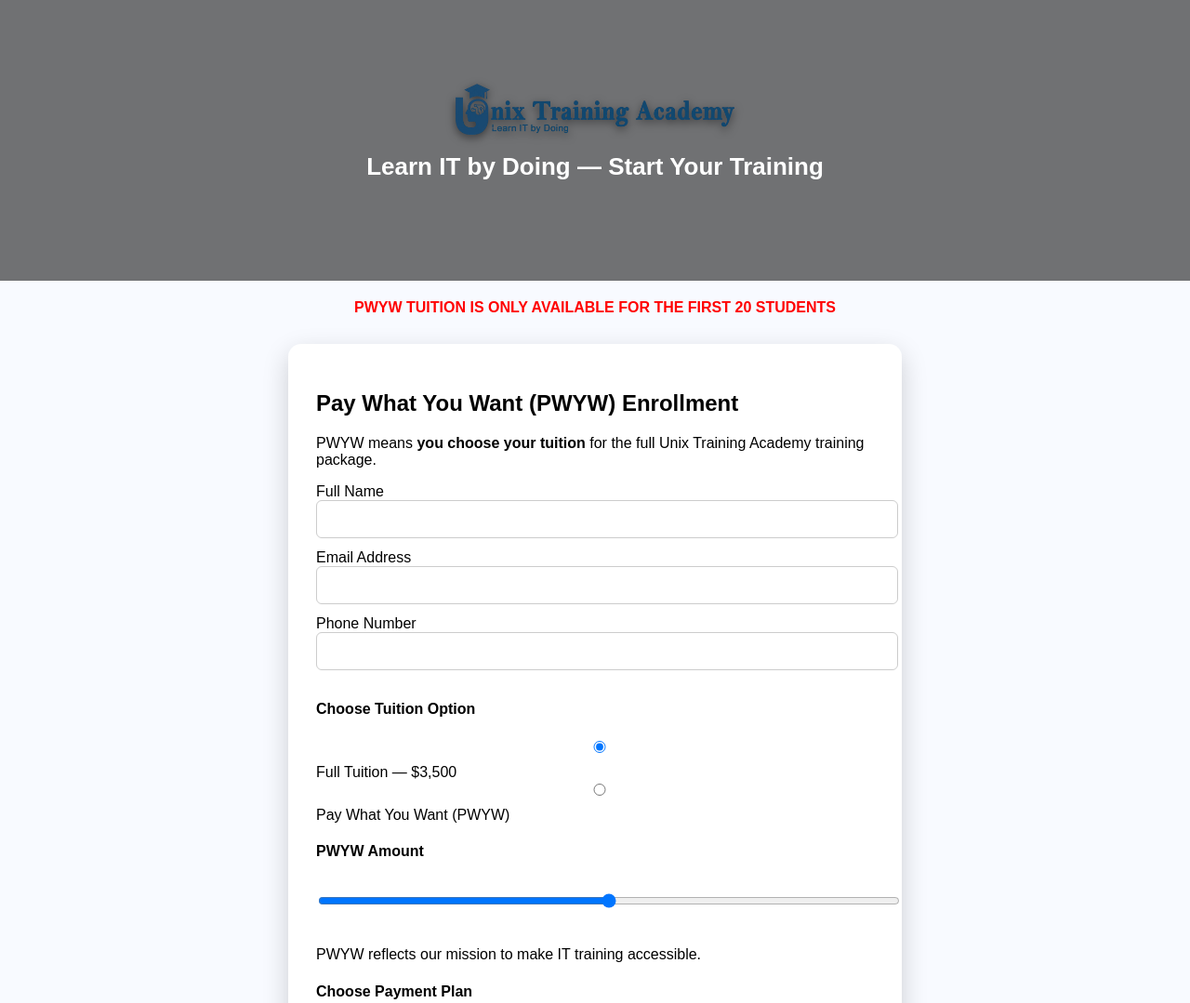
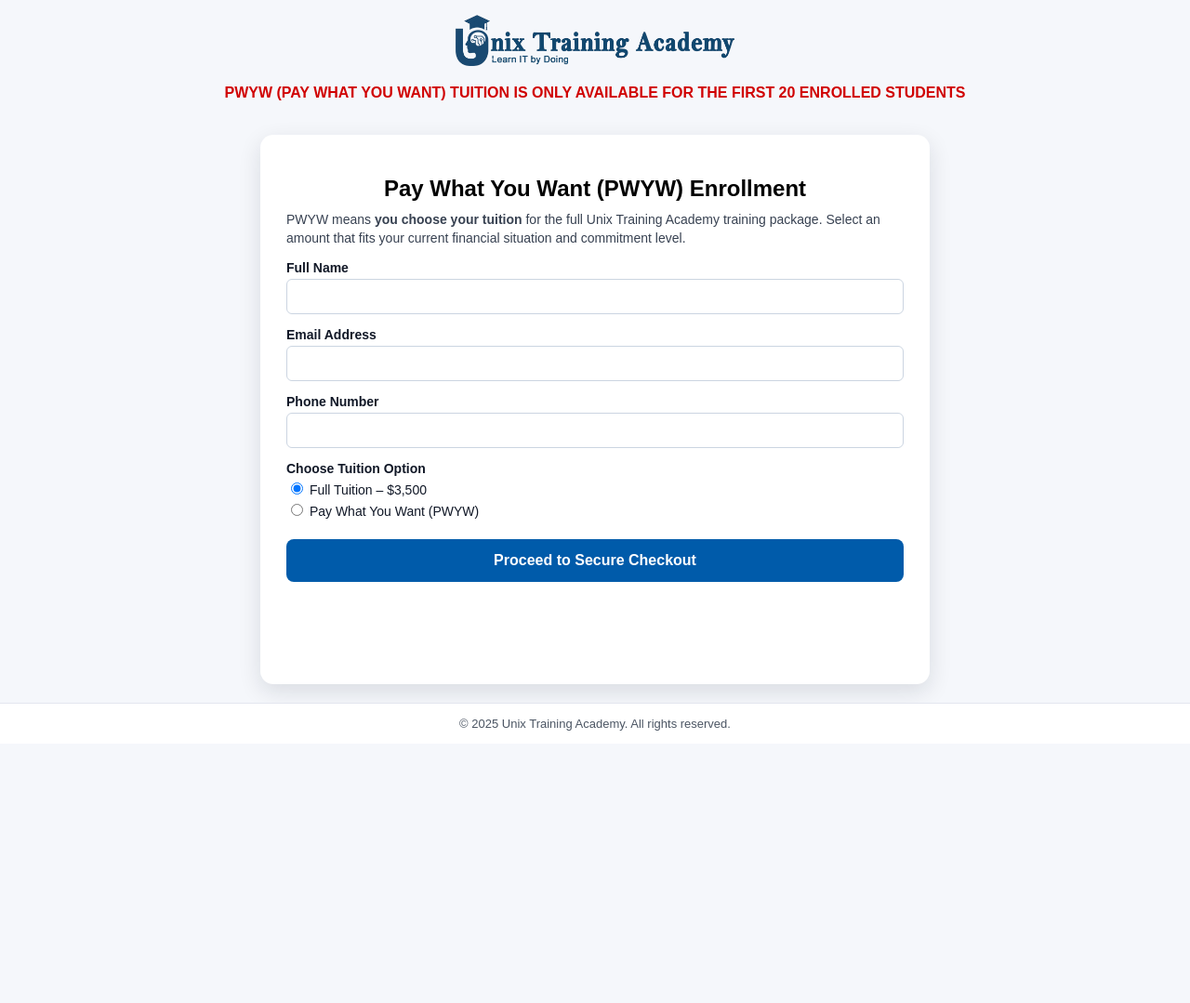
Before and after one commit to richardigwegbu1/uta-pwyw-app, a website: page index.html in a window 1280 px wide. Shown: the top 1079 px of the page at 93% size. After the commit the page ends 800 px from the top, so only its background shows below. Drawn offline with Linux system fonts and the light colour scheme.

Commit message:
Modified index.html file

```diff
--- a/index.html
+++ b/index.html
@@ -1,118 +1,228 @@
 <!DOCTYPE html>
 <html lang="en">
 <head>
-<meta charset="UTF-8">
-<title>UTA PWYW Enrollment</title>
+  <meta charset="UTF-8" />
+  <meta name="viewport" content="width=device-width, initial-scale=1.0" />
+  <title>UTA PWYW Enrollment</title>
 
-<style>
+  <style>
+    * { box-sizing: border-box; }
     body {
-        margin: 0;
-        font-family: Arial, sans-serif;
-        background: #f8faff;
+      margin: 0;
+      font-family: Arial, sans-serif;
+      background: #f5f7fb;
+      display: flex;
+      flex-direction: column;
+      min-height: 100vh;
     }
 
-    .hero {
-        width: 100%;
-        padding: 90px 0;
-        background:
-            linear-gradient(rgba(0,0,0,0.55), rgba(0,0,0,0.55)),
-            url('assets/hero-banner.jpg') center/cover no-repeat;
-        text-align: center;
+    header { text-align: center; padding: 16px 0 8px; }
+    header img { max-width: 300px; height: auto; }
+
+    .notice {
+      color: #d00000;
+      font-weight: bold;
+      text-align: center;
+      margin-top: 8px;
     }
 
-    .hero img {
-        width: 300px;
-        filter: drop-shadow(0 3px 5px rgba(0,0,0,0.5));
+    .main { flex: 1; display: flex; justify-content: center; padding: 20px 12px; }
+
+    .card {
+      background: #fff;
+      max-width: 720px;
+      width: 100%;
+      padding: 28px;
+      border-radius: 14px;
+      box-shadow: 0 8px 24px rgba(15,23,42,0.12);
     }
 
-    .hero h1 {
-        color: white;
-        margin-top: 15px;
-        font-size: 26px;
+    .card h1 {
+      text-align: center;
+      font-size: 24px;
+      margin-bottom: 10px;
     }
 
-    .notice {
-        font-weight: bold;
-        color: red;
-        text-align: center;
-        margin-top: 20px;
+    .card p {
+      margin: 6px 0;
+      font-size: 14px;
+      color: #374151;
+      line-height: 1.4;
     }
 
-    .container {
-        background: white;
-        width: 90%;
-        max-width: 600px;
-        margin: 30px auto;
-        padding: 30px;
-        border-radius: 14px;
-        box-shadow: 0 10px 28px rgba(0,0,0,0.18);
+    label {
+      display: block;
+      margin-top: 14px;
+      font-weight: bold;
+      font-size: 14px;
+      color: #111827;
     }
 
-    input, button {
-        width: 100%;
-        padding: 12px;
-        border-radius: 6px;
-        border: 1px solid #ccc;
-        margin-bottom: 12px;
+    input[type="text"],
+    input[type="email"],
+    input[type="tel"] {
+      width: 100%;
+      padding: 10px;
+      margin-top: 4px;
+      border: 1px solid #cbd5e1;
+      border-radius: 6px;
+      font-size: 14px;
     }
 
-    button {
-        background: #005bbb;
-        color: white;
-        border: none;
-        font-size: 15px;
+    input[type="range"] {
+      width: 100%;
+      margin-top: 8px;
+    }
+
+    .payment-options label {
+      font-weight: normal;
+      display: block;
+      margin-top: 4px;
+    }
+
+    .payment-plan label {
+      font-weight: normal;
+      display: block;
+      margin-top: 4px;
+    }
+
+    #checkout-btn {
+      margin-top: 22px;
+      width: 100%;
+      padding: 14px;
+      border: none;
+      border-radius: 8px;
+      background: #005baa;
+      color: white;
+      font-size: 16px;
+      font-weight: bold;
+      cursor: pointer;
+      text-align: center;
+    }
+
+    #checkout-btn:hover {
+      background: #00427f;
     }
 
     footer {
-        text-align: center;
-        padding: 20px;
+      text-align: center;
+      padding: 14px;
+      font-size: 13px;
+      background: #fff;
+      border-top: 1px solid #e3e6ef;
+      color: #4b5563;
     }
-</style>
+  </style>
+</head>
 
-</head>
 <body>
 
-<div class="hero">
-    <img src="assets/uta_logo_cropped.png">
-    <h1>Learn IT by Doing — Start Your Training</h1>
-</div>
+<header>
+  <img src="assets/uta_logo_cropped.png" alt="UTA Logo">
+</header>
 
-<div class="notice">PWYW TUITION IS ONLY AVAILABLE FOR THE FIRST 20 STUDENTS</div>
+<p class="notice">
+  PWYW (PAY WHAT YOU WANT) TUITION IS ONLY AVAILABLE FOR THE FIRST 20 ENROLLED STUDENTS
+</p>
 
-<div class="container">
+<div class="main">
+  <div class="card">
+    <h1>Pay What You Want (PWYW) Enrollment</h1>
 
-    <h2>Pay What You Want (PWYW) Enrollment</h2>
-    <p>PWYW means <strong>you choose your tuition</strong> for the full Unix Training Academy training package.</p>
+    <!-- 🔹 Intro text that was missing -->
+    <p>
+      PWYW means <b>you choose your tuition</b> for the full Unix Training Academy training package.
+      Select an amount that fits your current financial situation and commitment level.
+    </p>
 
-    <label>Full Name</label>
-    <input type="text">
+    <form id="payment-form">
 
-    <label>Email Address</label>
-    <input type="email">
+      <label>Full Name</label>
+      <input type="text" id="fullName" required>
 
-    <label>Phone Number</label>
-    <input type="tel">
+      <label>Email Address</label>
+      <input type="email" id="email" required>
 
-    <h4>Choose Tuition Option</h4>
-    <label><input type="radio" name="tuition" checked> Full Tuition — $3,500</label><br>
-    <label><input type="radio" name="tuition"> Pay What You Want (PWYW)</label>
+      <label>Phone Number</label>
+      <input type="tel" id="phone" required>
 
-    <h4>PWYW Amount</h4>
-    <input type="range">
+      <label>Choose Tuition Option</label>
+      <div class="payment-options">
+        <label>
+          <input type="radio" name="tuitionOption" value="full" checked>
+          Full Tuition – $3,500
+        </label>
+        <label>
+          <input type="radio" name="tuitionOption" value="pwyw">
+          Pay What You Want (PWYW)
+        </label>
+      </div>
 
-    <p>PWYW reflects our mission to make IT training accessible.</p>
+      <!-- PWYW Slider + description + payment plan -->
+      <div id="pwyw-section">
+        <label>
+          PWYW Amount: <span id="amountLabel">$1,500</span>
+        </label>
+        <input type="range" id="amount" min="999" max="3500" value="1500">
 
-    <h4>Choose Payment Plan</h4>
-    <label><input type="radio" name="plan"> Full Payment</label><br>
-    <label><input type="radio" name="plan" checked> 50% Today, 50% in 30 Days</label>
+        <!-- 🔹 Text that was missing under the slider -->
+        <p>
+          PWYW reflects our mission to make premium IT training accessible to everyone.
+        </p>
 
-    <button>Proceed to Secure Checkout</button>
+        <!-- 🔹 Payment plan options -->
+        <label>Choose Payment Plan</label>
+        <div class="payment-plan">
+          <label>
+            <input type="radio" name="paymentPlan" value="full" checked>
+            Full Payment – Pay the full tuition today.
+          </label>
+          <label>
+            <input type="radio" name="paymentPlan" value="split">
+            50% Today, 50% in 30 Days.
+          </label>
+        </div>
+      </div>
 
+      <button id="checkout-btn" type="submit">
+        Proceed to Secure Checkout
+      </button>
+    </form>
+  </div>
 </div>
 
 <footer>
-    © 2025 Unix Training Academy. All rights reserved.
+  © 2025 Unix Training Academy. All rights reserved.
 </footer>
+
+<script src="script.js"></script>
+
+<script>
+  const pwywSection = document.getElementById("pwyw-section");
+  const tuitionOptions = document.getElementsByName("tuitionOption");
+  const amountInput = document.getElementById("amount");
+  const amountLabel = document.getElementById("amountLabel");
+
+  function formatAmount(v) { return "$" + Number(v).toLocaleString(); }
+  amountLabel.textContent = formatAmount(amountInput.value);
+
+  amountInput.addEventListener("input", () =>
+    amountLabel.textContent = formatAmount(amountInput.value)
+  );
+
+  tuitionOptions.forEach(opt => {
+    opt.addEventListener("change", () => {
+      if (opt.value === "full" && opt.checked) {
+        pwywSection.style.display = "none";
+      } else if (opt.value === "pwyw" && opt.checked) {
+        pwywSection.style.display = "block";
+      }
+    });
+  });
+
+  // default: full tuition selected, so hide PWYW section
+  pwywSection.style.display = "none";
+</script>
 
 </body>
 </html>
```
